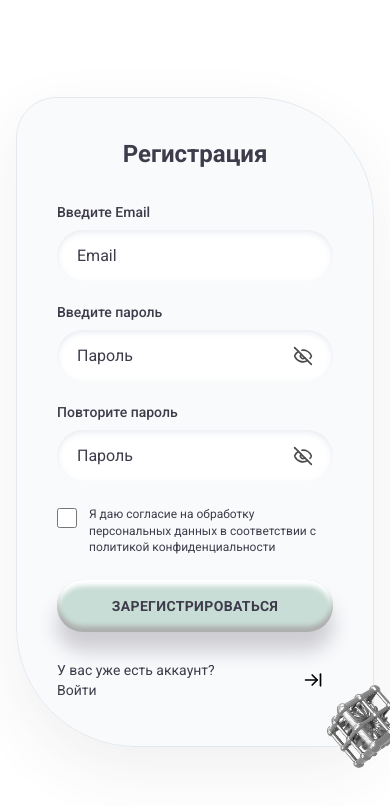
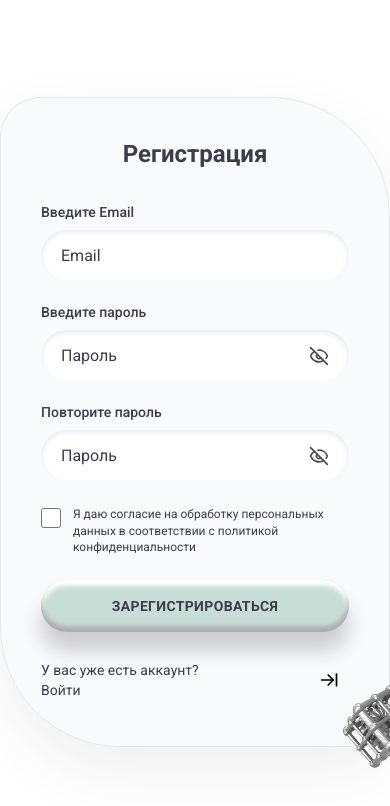
Before and after one commit to sk1wz/grot-frontend, a Next.js app: page /register in a window 390 px wide. Shown: the top 806 px of the page. Built offline with nearby package versions, Linux system fonts and the light colour scheme.

Commit message:
feat: Обновление интерфейса

```diff
--- a/src/features/auth/ui/auth-card-shell/AuthCardShell.tsx
+++ b/src/features/auth/ui/auth-card-shell/AuthCardShell.tsx
@@ -12,7 +12,7 @@ export function AuthCardShell({
   children: ReactNode;
 }) {
   return (
-    <div className="flex min-h-full flex-1 flex-col items-center justify-center bg-white px-4 py-12">
+    <div className="flex min-h-full items-center justify-center ">
       <div className={AUTH_CARD_CLASS}>
         <Image
           src="/Rectangle 159.png"
@@ -20,7 +20,9 @@ export function AuthCardShell({
           aria-hidden
           width={320}
           height={320}
-          className="pointer-events-none absolute -bottom-20 -right-20 z-0 h-auto w-[160px] select-none"
+          priority
+          className="pointer-events-none absolute -bottom-20 -right-20 z-0 w-[160px] select-none"
+          style={{ height: "auto" }}
         />
 
         <h1 className="mb-8 shrink-0 text-center text-2xl font-bold text-[#3e3c4b] sm:mb-10 sm:text-[28px]">
--- a/src/shared/styles/globals.css
+++ b/src/shared/styles/globals.css
@@ -12,7 +12,7 @@
   --foreground: #3e3c4b;
   --field: rgb(240, 240, 240);
   --field-foreground: black;
-  --background: rgb(224, 224, 224);
+  --background: rgb(255, 255, 255);
   --border: rgb(204, 201, 201);
   --accent-border: #d5ebd9;
 }
--- a/src/widgets/checks/ui/Checks.tsx
+++ b/src/widgets/checks/ui/Checks.tsx
@@ -15,7 +15,7 @@ export function Checks() {
             alt="ФССП, ГИБДД, банкротства, ИНН по паспорту, ГИС Торги"
             width={1350}
             height={760}
-            className="pointer-events-none w-full select-none"
+            className="pointer-events-none select-none"
             style={{ width: "100%", height: "auto" }}
             priority
           />
--- a/src/widgets/footer/ui/Footer.tsx
+++ b/src/widgets/footer/ui/Footer.tsx
@@ -9,7 +9,9 @@ export function Footer() {
         aria-hidden
         width={320}
         height={320}
-        className="pointer-events-none absolute -right-8 -top-24 z-0 h-auto w-[160px] select-none sm:-right-4 sm:-top-32 sm:w-[200px] md:-top-40 md:w-[260px] lg:right-0 lg:w-[320px]"
+        fetchPriority="low"
+        className="pointer-events-none absolute -right-8 -top-24 z-0 w-[160px] select-none sm:-right-4 sm:-top-32 sm:w-[200px] md:-top-40 md:w-[260px] lg:right-0 lg:w-[320px]"
+        style={{ height: "auto" }}
       />
 
       <footer className="relative z-10 rounded-t-2xl bg-[#D4DDEA]/75 backdrop-blur-sm">
```
